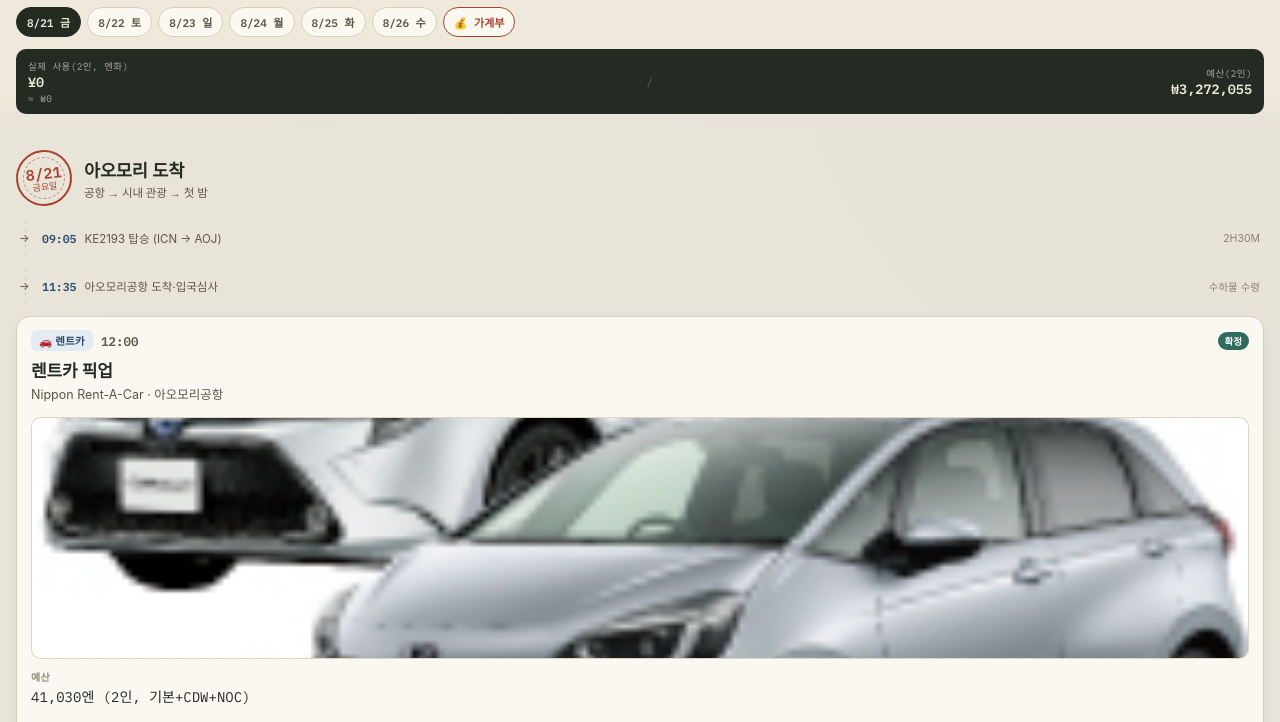
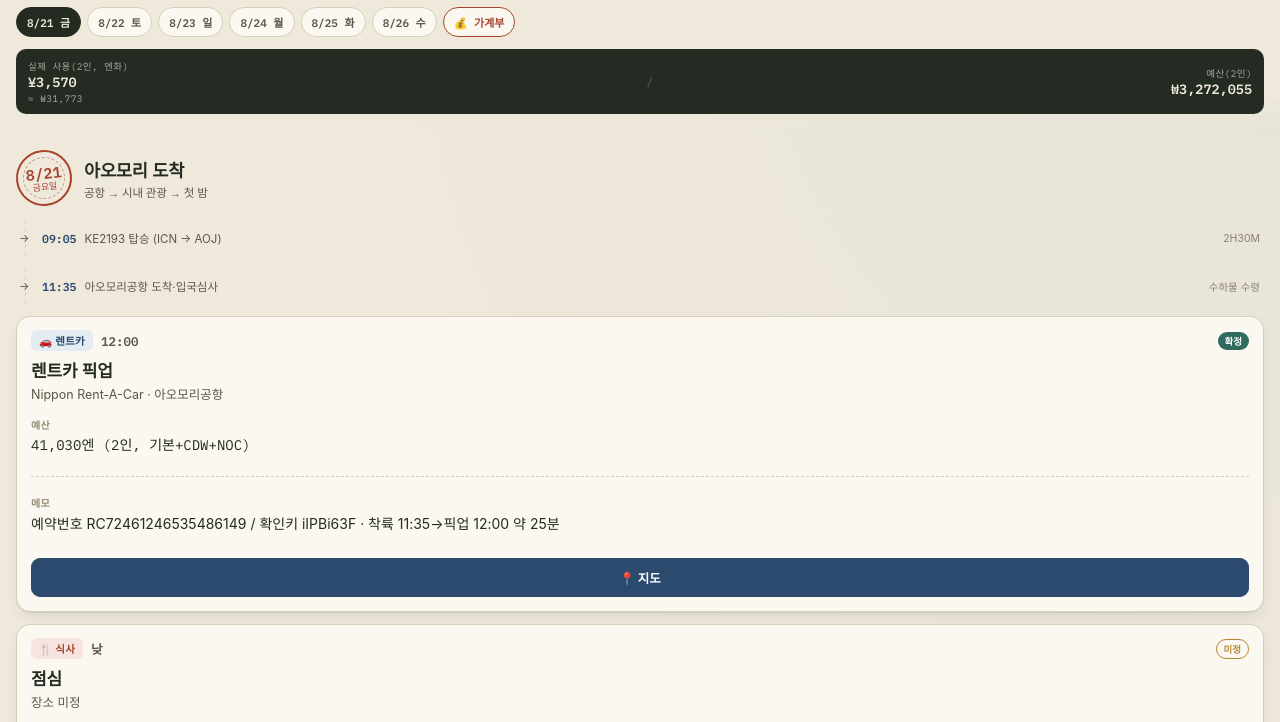
Before and after one commit to ahndroid-kr/aomori2026, a plain HTML site: page index.html in a window 1280 px wide. Shown: the part 46-768 px from the top of the page. Drawn offline with Linux system fonts and the light colour scheme; a web font is replaced by a local one.

Commit message:
Add files via upload

```diff
--- a/data.json
+++ b/data.json
@@ -1,5 +1,5 @@
 {
-  "updatedAt": "2026-07-29T13:58:37.957Z",
+  "updatedAt": "2026-07-29T12:00:04.469Z",
   "budgetTotal": 3272055,
   "days": [
     {
@@ -32,10 +32,8 @@
           "price": "41,030엔 (2인, 기본+CDW+NOC)",
           "menu": "",
           "phone": "",
-          "mapsQ": "ニッポンレンタカー 青森空港 営業所",
-          "note": "예약번호 RC72461246535486149 / 확인키 iIPBi63F · 착륙 11:35→픽업 12:00 약 25분",
-          "imgPath": "img/rentcar.jpg",
-          "actual": ""
+          "mapsQ": "アオモリ空港 レンタカーカウンター",
+          "note": "예약번호 RC72461246535486149 / 확인키 iIPBi63F · 착륙 11:35→픽업 12:00 약 25분"
         },
         {
           "id": "d1-4",
@@ -48,9 +46,7 @@
           "menu": "",
           "phone": "",
           "mapsQ": "青森市 ランチ",
-          "note": "",
-          "imgPath": "img/nokkedon.jpg",
-          "actual": ""
+          "note": ""
         },
         {
           "id": "d1-5",
@@ -61,11 +57,9 @@
           "place": "ねぶたの家 ワ・ラッセ",
           "price": "620엔 (성인 1인)",
           "menu": "네부타 축제 전시·영상",
-          "phone": "+81177521311",
+          "phone": "",
           "mapsQ": "ねぶたの家 ワ・ラッセ",
-          "note": "",
-          "imgPath": "img/nebuta.jpg",
-          "actual": ""
+          "note": ""
         },
         {
           "id": "d1-6",
@@ -73,14 +67,12 @@
           "time": "저녁",
           "status": "pending",
           "title": "저녁 이자카야",
-          "place": "미정",
+          "place": "미정 — 미쓰이시 예약 취소됨",
           "price": "3,000엔 (1인 예상)",
           "menu": "후보: 이도바타 / 니노스케 / 스시이자카야 타루(전화예약만)",
           "phone": "",
           "mapsQ": "青森市 居酒屋",
-          "note": "슈코슌 미쓰이시 5시 예약 취소 — 재결정 필요",
-          "imgPath": "",
-          "actual": ""
+          "note": "슈코슌 미쓰이시 5시 예약 취소 — 재결정 필요"
         },
         {
           "id": "d1-7",
@@ -93,24 +85,7 @@
           "menu": "",
           "phone": "017-732-2580",
           "mapsQ": "ホテルJALシティ青森",
-          "note": "예약확정 · 아고다, 8/18 자동결제 · 맵코드 99 554 878*03",
-          "imgPath": "",
-          "actual": ""
-        },
-        {
-          "id": "d1-8",
-          "cat": "기타",
-          "time": "밤",
-          "status": "confirmed",
-          "title": "호텔 주차비",
-          "place": "현지 지급",
-          "price": "750엔 (2인/1박)",
-          "menu": "",
-          "phone": "",
-          "mapsQ": "",
-          "note": "",
-          "imgPath": "",
-          "actual": ""
+          "note": "예약확정 · 아고다, 8/18 자동결제 · 맵코드 99 554 878*03"
         }
       ]
     },
@@ -138,9 +113,7 @@
           "menu": "",
           "phone": "",
           "mapsQ": "八甲田ロープウェー",
-          "note": "여름 야생화 절정 시기 · 산 위는 도심보다 선선함",
-          "imgPath": "",
-          "actual": ""
+          "note": "여름 야생화 절정 시기 · 산 위는 도심보다 선선함"
         },
         {
           "id": "d2-3",
@@ -160,9 +133,7 @@
           "menu": "",
           "phone": "0176-75-2201",
           "mapsQ": "十和田湖 遊覧船 休屋",
-          "note": "고젠가하마 맵코드 612 332 111*45",
-          "imgPath": "",
-          "actual": ""
+          "note": "고젠가하마 맵코드 612 332 111*45"
         },
         {
           "id": "d2-5",
@@ -175,9 +146,7 @@
           "menu": "후보: 도치노차야 / 모리타 / 이와부키(맵코드 612 302 599*35)",
           "phone": "",
           "mapsQ": "十和田湖 ヒメマス 食堂",
-          "note": "",
-          "imgPath": "",
-          "actual": ""
+          "note": ""
         },
         {
           "id": "d2-6",
@@ -197,9 +166,7 @@
           "menu": "후보: 반야(예약불가,줄서기) / 나쓰카시야 / 우미노사치 우마이",
           "phone": "",
           "mapsQ": "みろく横丁 八戸",
-          "note": "일요일 새벽 이동 대비 일찍 취침 권장",
-          "imgPath": "",
-          "actual": ""
+          "note": "일요일 새벽 이동 대비 일찍 취침 권장"
         },
         {
           "id": "d2-8",
@@ -212,24 +179,7 @@
           "menu": "",
           "phone": "",
           "mapsQ": "コンフォートホテル八戸",
-          "note": "예약확정 · 부킹닷컴, 8/18 결제예정",
-          "imgPath": "",
-          "actual": ""
-        },
-        {
-          "id": "d2-9",
-          "cat": "기타",
-          "time": "밤",
-          "status": "confirmed",
-          "title": "호텔 주차비",
-          "place": "현지 지급",
-          "price": "520엔 (2인/1박)",
-          "menu": "",
-          "phone": "",
-          "mapsQ": "",
-          "note": "",
-          "imgPath": "",
-          "actual": ""
+          "note": "예약확정 · 부킹닷컴, 8/18 결제예정"
         }
       ]
     },
@@ -250,9 +200,7 @@
           "menu": "",
           "phone": "",
           "mapsQ": "館鼻岸壁朝市",
-          "note": "일요일만 운영(3월중순~12월) · 일출~09시경, 8월말이라 더위 걱정 없음",
-          "imgPath": "",
-          "actual": ""
+          "note": "일요일만 운영(3월중순~12월) · 일출~09시경, 8월말이라 더위 걱정 없음"
         },
         {
           "id": "d3-2",
@@ -265,9 +213,7 @@
           "menu": "후보: 시바테이(生우니동) / 고부나토식당(이소라멘)",
           "phone": "",
           "mapsQ": "種差海岸 ランチ",
-          "note": "우니/성게 시즌은 시가(時価)",
-          "imgPath": "",
-          "actual": ""
+          "note": "우니/성게 시즌은 시가(時価)"
         },
         {
           "id": "d3-3",
@@ -287,9 +233,7 @@
           "menu": "아키타오뎅(쇼츠루 육수)+지자케, 계절한정 아키타 카니멘",
           "phone": "",
           "mapsQ": "さけ富 秋田市",
-          "note": "타베로그 예약번호 5862GDDN5A · 일요일 16:00-22:00(단축영업)",
-          "imgPath": "",
-          "actual": ""
+          "note": "타베로그 예약번호 5862GDDN5A · 일요일 16:00-22:00(단축영업)"
         },
         {
           "id": "d3-5",
@@ -302,24 +246,7 @@
           "menu": "",
           "phone": "",
           "mapsQ": "リッチモンドホテル秋田駅前",
-          "note": "예약확정 · 부킹닷컴, 8/21결제예정",
-          "imgPath": "",
-          "actual": ""
-        },
-        {
-          "id": "d3-6",
-          "cat": "기타",
-          "time": "밤",
-          "status": "confirmed",
-          "title": "호텔 주차비",
-          "place": "현지 지급",
-          "price": "1,000엔 (2인/1박)",
-          "menu": "",
-          "phone": "",
-          "mapsQ": "",
-          "note": "",
-          "imgPath": "",
-          "actual": ""
+          "note": "예약확정 · 부킹닷컴, 8/21결제예정"
         }
       ]
     },
@@ -340,9 +267,7 @@
           "menu": "",
           "phone": "018-823-6407",
           "mapsQ": "新政酒造",
-          "note": "★사전예약 필수·평일만·토일공휴일 휴무. 불가시 가라쿠 등에서 시음 대체",
-          "imgPath": "",
-          "actual": ""
+          "note": "★사전예약 필수·평일만·토일공휴일 휴무. 불가시 가라쿠 등에서 시음 대체"
         },
         {
           "id": "d4-2",
@@ -355,9 +280,7 @@
           "menu": "후보: 사토요스케 아키타점 / 무겐도 오마치본점",
           "phone": "+81-18-343-2911",
           "mapsQ": "佐藤養助 秋田駅前",
-          "note": "세이부백화점 지하 (사토요스케)",
-          "imgPath": "",
-          "actual": ""
+          "note": "세이부백화점 지하 (사토요스케)"
         },
         {
           "id": "d4-3",
@@ -370,9 +293,7 @@
           "menu": "",
           "phone": "",
           "mapsQ": "千秋公園 秋田",
-          "note": "",
-          "imgPath": "",
-          "actual": ""
+          "note": ""
         },
         {
           "id": "d4-4",
@@ -392,24 +313,7 @@
           "menu": "",
           "phone": "",
           "mapsQ": "セルリアンリゾートAONI",
-          "note": "와카이세키 저녁 · 조식+석식 포함가 · 예약확정, 부킹닷컴 8/15결제예정 · 맵코드 435 330 444*80",
-          "imgPath": "",
-          "actual": ""
-        },
-        {
-          "id": "d4-6",
-          "cat": "기타",
-          "time": "밤",
-          "status": "confirmed",
-          "title": "입탕세",
-          "place": "현지 지급",
-          "price": "300엔 (2인)",
-          "menu": "",
-          "phone": "",
-          "mapsQ": "",
-          "note": "",
-          "imgPath": "",
-          "actual": ""
+          "note": "와카이세키 저녁 · 조식+석식 포함가 · 예약확정, 부킹닷컴 8/15결제예정 · 맵코드 435 330 444*80"
         }
       ]
     },
@@ -430,9 +334,7 @@
           "menu": "",
           "phone": "",
           "mapsQ": "",
-          "note": "",
-          "imgPath": "",
-          "actual": ""
+          "note": ""
         },
         {
           "id": "d5-2",
@@ -452,9 +354,7 @@
           "menu": "후보: 사쿠라노사토(오야코동) / 고센도(이나니와우동) / 가쿠노다테소바(아유텐소바)",
           "phone": "",
           "mapsQ": "角館 武家屋敷 ランチ",
-          "note": "오전 방문 권장 — 한낮 더위",
-          "imgPath": "",
-          "actual": ""
+          "note": "오전 방문 권장 — 한낮 더위"
         },
         {
           "id": "d5-4",
@@ -467,9 +367,7 @@
           "menu": "",
           "phone": "",
           "mapsQ": "仙北市立角館樺細工伝承館",
-          "note": "차통·브로치 등, 만들기 체험 가능 · https://www.city.semboku.akita.jp/sightseeing/densyo/",
-          "imgPath": "",
-          "actual": ""
+          "note": "차통·브로치 등, 만들기 체험 가능 · https://www.city.semboku.akita.jp/sightseeing/densyo/"
         },
         {
           "id": "d5-5",
@@ -489,9 +387,7 @@
           "menu": "",
           "phone": "",
           "mapsQ": "田沢湖 展望台",
-          "note": "호수 바람으로 더위 식히기 좋음",
-          "imgPath": "",
-          "actual": ""
+          "note": "호수 바람으로 더위 식히기 좋음"
         },
         {
           "id": "d5-7",
@@ -511,9 +407,7 @@
           "menu": "후보: 도몬(사케바) / 하스야(이자카야 1위) / 시키테이(이카멘치) / 스시사카바 시모야마",
           "phone": "0172-33-6981",
           "mapsQ": "弘前 居酒屋",
-          "note": "★렌트카 09:30 반납 마감 — 성 구경은 오늘 저녁에 끝내기",
-          "imgPath": "",
-          "actual": ""
+          "note": "★렌트카 09:30 반납 마감 — 성 구경은 오늘 저녁에 끝내기"
         },
         {
           "id": "d5-9",
@@ -526,24 +420,7 @@
           "menu": "",
           "phone": "",
           "mapsQ": "ドーミーイン弘前",
-          "note": "예약확정 · 아고다 결제완료",
-          "imgPath": "",
-          "actual": ""
-        },
-        {
-          "id": "d5-10",
-          "cat": "기타",
-          "time": "밤",
-          "status": "confirmed",
-          "title": "호텔 주차비",
-          "place": "현지 지급",
-          "price": "700엔 (2인/1박)",
-          "menu": "",
-          "phone": "",
-          "mapsQ": "",
-          "note": "",
-          "imgPath": "",
-          "actual": ""
+          "note": "예약확정 · 아고다 결제완료"
         }
       ]
     },
@@ -571,9 +448,7 @@
           "menu": "",
           "phone": "",
           "mapsQ": "青森空港",
-          "note": "예약번호 RC72461246535486149 · 반납전 만유 필수 · 09:30 마감",
-          "imgPath": "",
-          "actual": ""
+          "note": "예약번호 RC72461246535486149 · 반납전 만유 필수 · 09:30 마감"
         },
         {
           "id": "d6-3",
@@ -586,9 +461,7 @@
           "menu": "",
           "phone": "",
           "mapsQ": "",
-          "note": "반납 후 체크인까지 약 1시간 여유",
-          "imgPath": "",
-          "actual": ""
+          "note": "반납 후 체크인까지 약 1시간 여유"
         },
         {
           "id": "d6-4",
@@ -600,5 +473,26 @@
       ]
     }
   ],
-  "ledger": []
+  "ledger": [
+    {
+      "name": "아오모리 JAL시티 호텔 주차비",
+      "amount": 750
+    },
+    {
+      "name": "하치노헤 컴포트호텔 주차비",
+      "amount": 520
+    },
+    {
+      "name": "아키타 리치몬드호텔 주차비",
+      "amount": 1000
+    },
+    {
+      "name": "세루리안리조트 입탕세 (인당 300엔×2)",
+      "amount": 600
+    },
+    {
+      "name": "히로사키 도미인 주차비",
+      "amount": 700
+    }
+  ]
 }
--- a/index.html
+++ b/index.html
@@ -75,10 +75,6 @@ function buildCard(item){
   const statusHtml = item.status ? `<span class="status ${item.status}">${item.status==="confirmed"?"확정":"미정"}</span>` : "";
   const mapsBtn = item.mapsQ ? `<a class="btn maps" href="${mapsUrl(item.mapsQ)}" target="_blank" rel="noopener">📍 지도</a>` : "";
   const telBtn = item.phone ? `<a class="btn tel" href="tel:${escapeHtml(item.phone).replace(/[^0-9+]/g,'')}">☎ 전화</a>` : "";
-  const photoHtml = item.imgPath
-    ? `<img src="${escapeHtml(item.imgPath)}" alt="" onerror="this.style.display='none'; this.nextElementSibling.style.display='flex';">
-       <div class="photo-placeholder" style="display:none;"><span class="emoji">🖼</span><span>이미지를 불러올 수 없어요</span></div>`
-    : `<div class="photo-placeholder"><span class="emoji">${CAT_ICON[item.cat]||"📷"}</span><span>사진 없음</span></div>`;
 
   const menuField = (item.cat === "식사") ? fieldRow("추천메뉴 / 특징", item.menu) : "";
 
@@ -93,7 +89,6 @@ function buildCard(item){
       <div class="title">${escapeHtml(item.title)}</div>
       ${item.place ? `<div class="place">${escapeHtml(item.place)}</div>` : ""}
     </div>
-    <div class="photo-wrap">${photoHtml}</div>
     <div class="field-grid">
       ${fieldRow("예산", item.price, true)}
       ${fieldRow("실제 사용액 (2인, 엔화)", item.actual ? yen(item.actual) : "", true)}
@@ -131,7 +126,6 @@ function renderLedgerSection(){
     ? DATA.ledger.map(e => `<div class="ledger-item"><span class="li-name">${escapeHtml(e.name)}</span><span class="li-amt">${yen(e.amount)}</span></div>`).join("")
     : `<div class="ledger-empty">기록된 지출이 없어요.</div>`;
   return `
-  <section>
     <div class="daymarker">
       <div class="stamp" style="border-color:var(--vermillion); color:var(--vermillion);"><span class="num" style="font-size:20px;">💰</span></div>
       <div class="theme">간이 가계부<small>계획에 없던 지출 기록</small></div>
@@ -141,8 +135,7 @@ function renderLedgerSection(){
         <div class="ledger-total"><span class="lbl">가계부 합계 (엔화)</span><span class="amt mono">${yen(total)}</span></div>
         ${items}
       </div>
-    </div>
-  </section>`;
+    </div>`;
 }
 
 function render(){
@@ -151,15 +144,20 @@ function render(){
   main.innerHTML = "";
   nav.innerHTML = "";
 
+  const tabIds = [];
+
   DATA.days.forEach((day, i) => {
+    const tabId = "tab-day-"+i;
+    tabIds.push(tabId);
     const chip = document.createElement("div");
     chip.className = "daychip" + (i===0?" active":"");
     chip.textContent = day.d + " " + day.w;
-    chip.onclick = () => document.getElementById("day-"+i).scrollIntoView({behavior:"smooth", block:"start"});
+    chip.onclick = () => showTab(tabId);
     nav.appendChild(chip);
 
     const section = document.createElement("section");
-    section.id = "day-"+i;
+    section.id = tabId;
+    section.className = "tabpanel" + (i===0 ? "" : " hidden");
     section.innerHTML = `
       <div class="daymarker">
         <div class="stamp"><span class="num">${day.d}</span><span class="dow">${day.w}요일</span></div>
@@ -170,28 +168,29 @@ function render(){
     main.appendChild(section);
   });
 
+  const ledgerTabId = "tab-ledger";
+  tabIds.push(ledgerTabId);
   const ledgerChip = document.createElement("div");
   ledgerChip.className = "daychip";
   ledgerChip.style.borderColor = "var(--vermillion)";
   ledgerChip.style.color = "var(--vermillion)";
   ledgerChip.textContent = "💰 가계부";
-  ledgerChip.onclick = () => document.getElementById("ledger-section").scrollIntoView({behavior:"smooth", block:"start"});
+  ledgerChip.onclick = () => showTab(ledgerTabId);
   nav.appendChild(ledgerChip);
 
   const ledgerHolder = document.createElement("div");
-  ledgerHolder.id = "ledger-section";
+  ledgerHolder.id = ledgerTabId;
+  ledgerHolder.className = "tabpanel hidden";
   ledgerHolder.innerHTML = renderLedgerSection();
   main.appendChild(ledgerHolder);
 
+  function showTab(tabId){
+    tabIds.forEach(id => document.getElementById(id).classList.toggle("hidden", id !== tabId));
+    Array.from(nav.children).forEach((chip, idx) => chip.classList.toggle("active", tabIds[idx] === tabId));
+    window.scrollTo({top:0, behavior:"instant"});
+  }
+
   computeSummary();
-
-  window.addEventListener("scroll", () => {
-    const chips = document.querySelectorAll(".daychip");
-    const sections = Array.from(document.querySelectorAll("section[id^='day-']"));
-    let activeIdx = 0;
-    sections.forEach((sec, i) => { if(sec.getBoundingClientRect().top - 140 <= 0) activeIdx = i; });
-    chips.forEach((c,i)=> c.classList.toggle("active", i===activeIdx));
-  }, {passive:true});
 }
 
 async function init(){
--- a/style.css
+++ b/style.css
@@ -139,3 +139,6 @@ header{
 .btn:active{ transform:scale(0.97); }
 
 footer{ margin:34px 16px 10px; text-align:center; font-size:10.5px; color:#a89f89; font-family:'IBM Plex Mono',monospace; line-height:1.7; }
+
+/* ===== Tabs (날짜별 완전 분리 뷰) ===== */
+.tabpanel.hidden{ display:none; }
```
Also changed, not shown: admin.html (+21 -57 lines).
